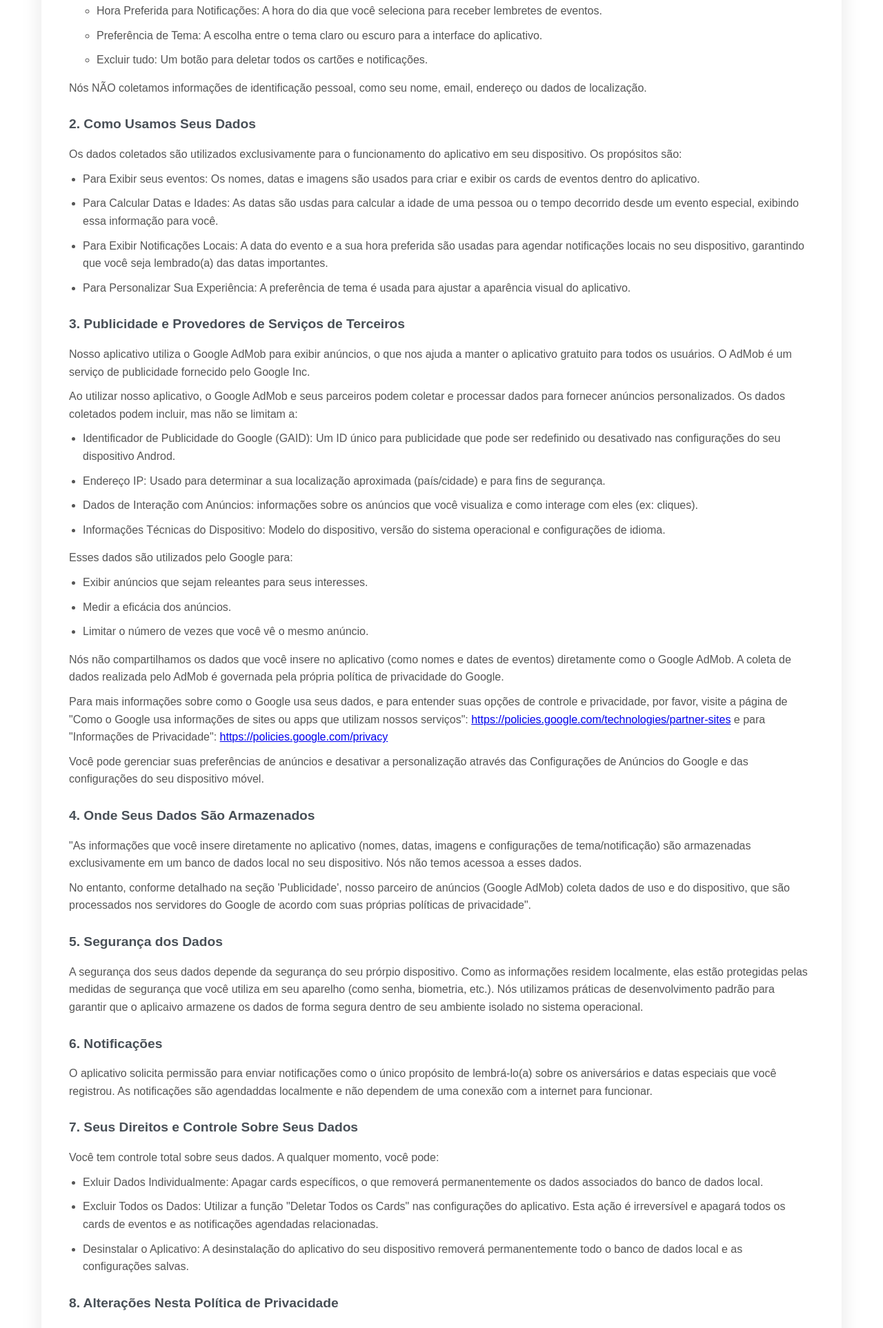
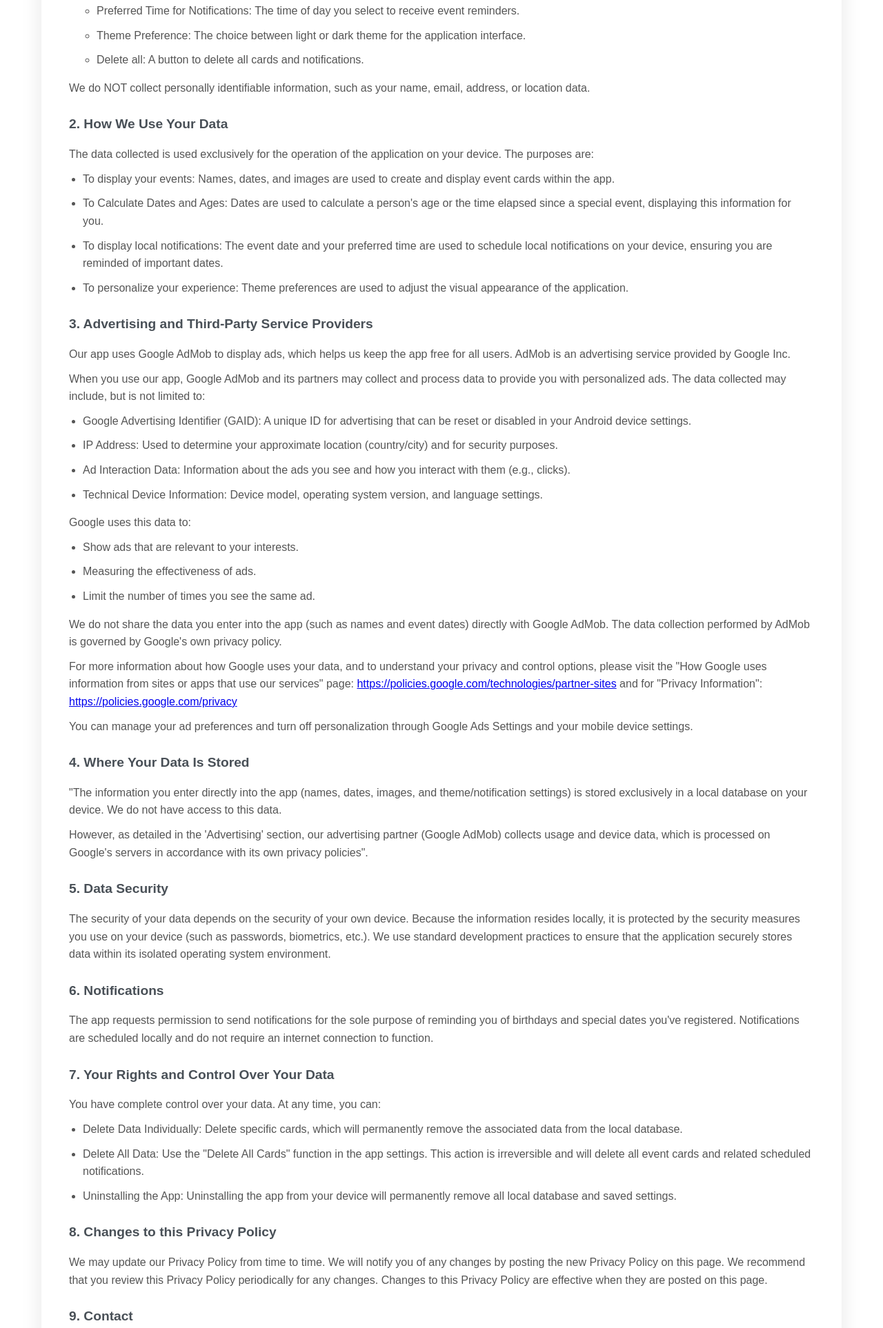
Before and after one commit to NicolasPastorio/personal-site, a plain HTML site: page app01/app01.html in a window 1280 px wide. Shown: the part 2194-4120 px from the top of the page at 69% size. Drawn offline with Linux system fonts and the light colour scheme.

Commit message:
Adicionado a politica de privacidade em inglês do app Beloved Date.

```diff
--- a/app01/app01.html
+++ b/app01/app01.html
@@ -112,144 +112,137 @@
         </div>
 
         <section id="english" class="section">
-            <h2>Política de Privacidade em inglês</h2>
-            <p><strong>Úlfima atualização</strong> [DATA] </p>
+            <h2>Privacy Policy</h2>
+            <p><strong>Last Updated</strong> [DATA] </p>
 
             <p>
-                Bem-vindo(a) à Política de Privacidade do aplicativo Beloved Date.
-                A sua privacidade é de extrema importância para nós.
-                Esta política descreve quais informações nosso aplicativo coleta e como essas informações são utilizadas e protegidas.
+                Welcome to the Beloved Date app's Privacy Policy. Your privacy is extremely important to us.
+                This policy describes what information our app collects and how that information is used and protected.
             </p>
             <p>
-                Ao usar o aplicativo Beloved Date, você concorda com a coleta e uso de informações de acordo com esta política.
+                By using the Beloved Date app, you agree to the collection and use of information in accordance with this policy.
             </p>
 
-            <h3>1. Dados que Coletamos</h3>
+            <h3>1. Data We Collect</h3>
             <p>
-                Nosso aplicativo foi projetado para funcionar de forma independente, sem a necessidade de servidores externos.
-                Todas as informações que você fornece são armazenadas exclusivamente no seu próprio dispositivo.
-                Coletamos os seguintes tipos de dados:
+                Our app is designed to function independently, without the need for external servers.
+                All information you provide is stored exclusively on your own device. We collect the following types of data:
             </p>
             <ul>
-                <li>Dados de  Cards de Eventos</li>
+                <li>Event Card Data</li>
                 <ul>
-                    <li>Nome: O nome da pessoa ou do evento que você deseja registrar (ex: "Aniversário do João", "Aniversário de Casameto").</li>
-                    <li>Data: A data associada ao evento (ex: data de nascimento ou data da celebração).</li>
-                    <li>Tipo de Evento: A categoria do card, como "Aniversário" ou "Data Especial".</li>
-                    <li>Imagem (Opcional): Uma imagem que você escolhe da galeria do seu dispositivo para associar a um card. O aplicativo solicita permissão de acesso à galeria apenas para esta finalidade.</li>
+                    <li>Name: The name of the person or event you wish to record (e.g., "John's Birthday," "Wedding Anniversary").</li>
+                    <li>Date: The date associated with the event (e.g., date of birth or date of celebration).</li>
+                    <li>Event Type: The card category, such as "Birthday" or "Special Date".</li>
+                    <li>Image (Optional): An image that you choose from your device's gallery to associate with a card.
+                        The app requests permission to access the gallery only for this purpose.</li>
                 </ul>
             </ul>
             <ul>
-                <li>Configurações do Aplicativo</li>
+                <li>Application Settings</li>
                 <ul>
-                    <li>Hora Preferida para Notificações: A hora do dia que você seleciona para receber lembretes de eventos.</li>
-                    <li>Preferência de Tema: A escolha entre o tema claro ou escuro para a interface do aplicativo.</li>
-                    <li>Excluir tudo: Um botão para deletar todos os cartões e notificações.</li>
+                    <li>Preferred Time for Notifications: The time of day you select to receive event reminders.</li>
+                    <li>Theme Preference: The choice between light or dark theme for the application interface.</li>
+                    <li>Delete all: A button to delete all cards and notifications.</li>
                 </ul>
             </ul>
-            <p>Nós NÃO coletamos informações de identificação pessoal, como seu nome, email, endereço ou dados de localização.</p>
+            <p>We do NOT collect personally identifiable information, such as your name, email, address, or location data.</p>
 
-            <h3>2. Como Usamos Seus Dados</h3>
-            <p>Os dados coletados são utilizados exclusivamente para o funcionamento do aplicativo em seu dispositivo.
-                Os propósitos são:</p>
+            <h3>2. How We Use Your Data</h3>
+            <p>The data collected is used exclusively for the operation of the application on your device. The purposes are:</p>
             <ul>
-                <li>Para Exibir seus eventos: Os nomes, datas e imagens são usados para criar e exibir os cards de eventos dentro do aplicativo.</li>
-                <li>Para Calcular Datas e Idades: As datas são usdas para calcular a idade de uma pessoa ou o tempo decorrido desde um evento especial, exibindo essa informação para você.</li>
-                <li>Para Exibir Notificações Locais: A data do evento e a sua hora preferida são usadas para agendar notificações locais no seu dispositivo, garantindo que você seja lembrado(a) das datas importantes.</li>
-                <li>Para Personalizar Sua Experiência: A preferência de tema é usada para ajustar a aparência visual do aplicativo.</li>
+                <li>To display your events: Names, dates, and images are used to create and display event cards within the app.</li>
+                <li>To Calculate Dates and Ages: Dates are used to calculate a person's age or the time elapsed since a special event, displaying this information for you.</li>
+                <li>To display local notifications: The event date and your preferred time are used to schedule local notifications on your device, ensuring you are reminded of important dates.</li>
+                <li>To personalize your experience: Theme preferences are used to adjust the visual appearance of the application.</li>
             </ul>
 
-            <h3>3. Publicidade e Provedores de Serviços de Terceiros</h3>
+            <h3>3. Advertising and Third-Party Service Providers</h3>
             <p>
-                Nosso aplicativo utiliza o Google AdMob para exibir anúncios, o que nos ajuda a manter o aplicativo gratuito para todos os usuários.
-                O AdMob é um serviço de publicidade fornecido pelo Google Inc.
+                Our app uses Google AdMob to display ads, which helps us keep the app free for all users. AdMob is an advertising service provided by Google Inc.
             </p>
             <p>
-                Ao utilizar nosso aplicativo, o Google AdMob e seus parceiros podem coletar e processar dados para fornecer anúncios personalizados.
-                Os dados coletados podem incluir, mas não se limitam a:
+                When you use our app, Google AdMob and its partners may collect and process data to provide you with personalized ads.
+                The data collected may include, but is not limited to:
             </p>
 
             <ul>
-                <li>Identificador de Publicidade do Google (GAID): Um ID único para publicidade que pode ser redefinido ou desativado nas
-                    configurações do seu dispositivo Androd.
+                <li>Google Advertising Identifier (GAID): A unique ID for advertising that can be reset or disabled in your Android device settings.
                 </li>
-                <li>Endereço IP: Usado para determinar a sua localização aproximada (país/cidade) e para fins de segurança.</li>
-                <li>Dados de Interação com Anúncios: informações sobre os anúncios que você visualiza e como interage com eles (ex: cliques).</li>
-                <li>Informações Técnicas do Dispositivo: Modelo do dispositivo, versão do sistema operacional e configurações de idioma.</li>
+                <li>IP Address: Used to determine your approximate location (country/city) and for security purposes.</li>
+                <li>Ad Interaction Data: Information about the ads you see and how you interact with them (e.g., clicks).</li>
+                <li>Technical Device Information: Device model, operating system version, and language settings.</li>
             </ul>
-            <p>Esses dados são utilizados pelo Google para: </p>
+            <p>Google uses this data to: </p>
             <ul>
-                <li>Exibir anúncios que sejam releantes para seus interesses.</li>
-                <li>Medir a eficácia dos anúncios.</li>
-                <li>Limitar o número de vezes que você vê o mesmo anúncio.</li>
+                <li>Show ads that are relevant to your interests.</li>
+                <li>Measuring the effectiveness of ads.</li>
+                <li>Limit the number of times you see the same ad.</li>
             </ul>
 
             <p>
-                Nós não compartilhamos os dados que você insere no aplicativo (como nomes e dates de eventos) diretamente como o Google AdMob.
-                A coleta de dados realizada pelo AdMob é governada pela própria política de privacidade do Google.
+                We do not share the data you enter into the app (such as names and event dates) directly with Google AdMob.
+                The data collection performed by AdMob is governed by Google's own privacy policy.
             </p>
 
             <p>
-                Para mais informações sobre como o Google usa seus dados, e para entender suas opções de controle e privacidade, por favor, visite
-                a página de "Como o Google usa informações de sites ou apps que utilizam nossos serviços":
+                For more information about how Google uses your data, and to understand your privacy and control options,
+                please visit the "How Google uses information from sites or apps that use our services" page:
                 <a href="https://policies.google.com/technologies/partner-sites" target="_blank">https://policies.google.com/technologies/partner-sites</a>
-                e para "Informações de Privacidade":
+                 and for "Privacy Information":
                 <a href="https://policies.google.com/privacy" target="_blank">https://policies.google.com/privacy</a>
             </p>
 
             <p>
-                Você pode gerenciar suas preferências de anúncios e desativar a personalização através das Configurações de Anúncios do Google e das
-                configurações do seu dispositivo móvel.
+                You can manage your ad preferences and turn off personalization through Google Ads Settings and your mobile device settings.
             </p>
 
-            <h3>4. Onde Seus Dados São Armazenados</h3>
+            <h3>4. Where Your Data Is Stored</h3>
             <p>
-                "As informações que você insere diretamente no aplicativo (nomes, datas, imagens e configurações de tema/notificação) são
-                armazenadas exclusivamente em um banco de dados local no seu dispositivo. Nós não temos acessoa a esses dados.
+                "The information you enter directly into the app (names, dates, images, and theme/notification settings)
+                is stored exclusively in a local database on your device. We do not have access to this data.
             </p>
             <p>
-                No entanto, conforme detalhado na seção 'Publicidade', nosso parceiro de anúncios (Google AdMob) coleta dados de uso e do dispositivo,
-                que são processados nos servidores do Google de acordo com suas próprias políticas de privacidade".
+                However, as detailed in the 'Advertising' section, our advertising partner (Google AdMob) collects usage and device data,
+                which is processed on Google's servers in accordance with its own privacy policies".
             </p>
 
-            <h3>5. Segurança dos Dados</h3>
+            <h3>5. Data Security</h3>
             <p>
-                A segurança dos seus dados depende da segurança do seu prórpio dispositivo. Como as informações residem localmente,
-                elas estão protegidas pelas medidas de segurança que você utiliza em seu aparelho (como senha, biometria, etc.). Nós
-                utilizamos práticas de desenvolvimento padrão para garantir que o aplicaivo armazene os dados de forma segura dentro de
-                seu ambiente isolado no sistema operacional.
+                The security of your data depends on the security of your own device. Because the information resides locally, it is protected
+                by the security measures you use on your device (such as passwords, biometrics, etc.). We use standard development practices
+                to ensure that the application securely stores data within its isolated operating system environment.
             </p>
 
-            <h3>6. Notificações</h3>
+            <h3>6. Notifications</h3>
             <p>
-                O aplicativo solicita permissão para enviar notificações como o único propósito de lembrá-lo(a)
-                sobre os aniversários e datas especiais que você registrou. As notificações são agendaddas localmente e
-                não dependem de uma conexão com a internet para funcionar.
+                The app requests permission to send notifications for the sole purpose of reminding you of birthdays and special dates you've registered.
+                Notifications are scheduled locally and do not require an internet connection to function.
             </p>
 
-            <h3>7. Seus Direitos e Controle Sobre Seus Dados</h3>
-            <p>Você tem controle total sobre seus dados. A qualquer momento, você pode: </p>
+            <h3>7. Your Rights and Control Over Your Data</h3>
+            <p>You have complete control over your data. At any time, you can: </p>
             <ul>
                 <!-- <li>Visualizar e Editar: Acessar e modificar qualquer card de evento diretamente na interface do aplicativo.</li> -->
-                <li>Exluir Dados Individualmente: Apagar cards específicos, o que removerá permanentemente os dados associados do banco de dados local.</li>
-                <li>Excluir Todos os Dados: Utilizar a função "Deletar Todos os Cards" nas configurações do aplicativo.
-                    Esta ação é irreversível e apagará todos os cards de eventos e as notificações agendadas relacionadas.</li>
-                <li>Desinstalar o Aplicativo: A desinstalação do aplicativo do seu dispositivo removerá permanentemente todo
-                    o banco de dados local e as configurações salvas.</li>
+                <li>Delete Data Individually: Delete specific cards, which will permanently remove the associated data from the local database.</li>
+                <li>Delete All Data: Use the "Delete All Cards" function in the app settings.
+                    This action is irreversible and will delete all event cards and related scheduled notifications.</li>
+                <li>Uninstalling the App: Uninstalling the app from your device will permanently remove all
+                    local database and saved settings.</li>
             </ul>
 
-            <h3>8. Alterações Nesta Política de Privacidade</h3>
+            <h3>8. Changes to this Privacy Policy</h3>
             <p>
-                Podemos atualizar nossa Política de Privacidade de tempos em tempos. Notificaremos você sobre quaisquer Alterações
-                publicando a nova Política de Privacidade nesta página. Recomendamos que você revise esta Política de Privacidade
-                periodicamente para quaisquer alterações. As alterações a esta Política de Privacidade entram em vigor quando são publicadas nesta página.
+                We may update our Privacy Policy from time to time. We will notify you of any changes by posting the new Privacy
+                Policy on this page. We recommend that you review this Privacy Policy periodically for any changes. Changes to this
+                Privacy Policy are effective when they are posted on this page.
             </p>
 
-            <h3>9. Contato</h3>
-            <p>Se você tive alguma dúvida sobre esta Política de Privacidade, entre em contato conosco pelo email: nicolas-pdmoura2@estudante.rs.gov.br</p>
+            <h3>9. Contact</h3>
+            <p>If you have any questions about this Privacy Policy, please contact us by email: nicolas-pdmoura2@estudante.rs.gov.br</p>
         </section>
         <section id="portuguese" class="section">
-            <h2>Política de Privacidade em português</h2>
+            <h2>Política de Privacidade</h2>
             <p><strong>Úlfima atualização</strong> [DATA] </p>
 
             <p>
```
